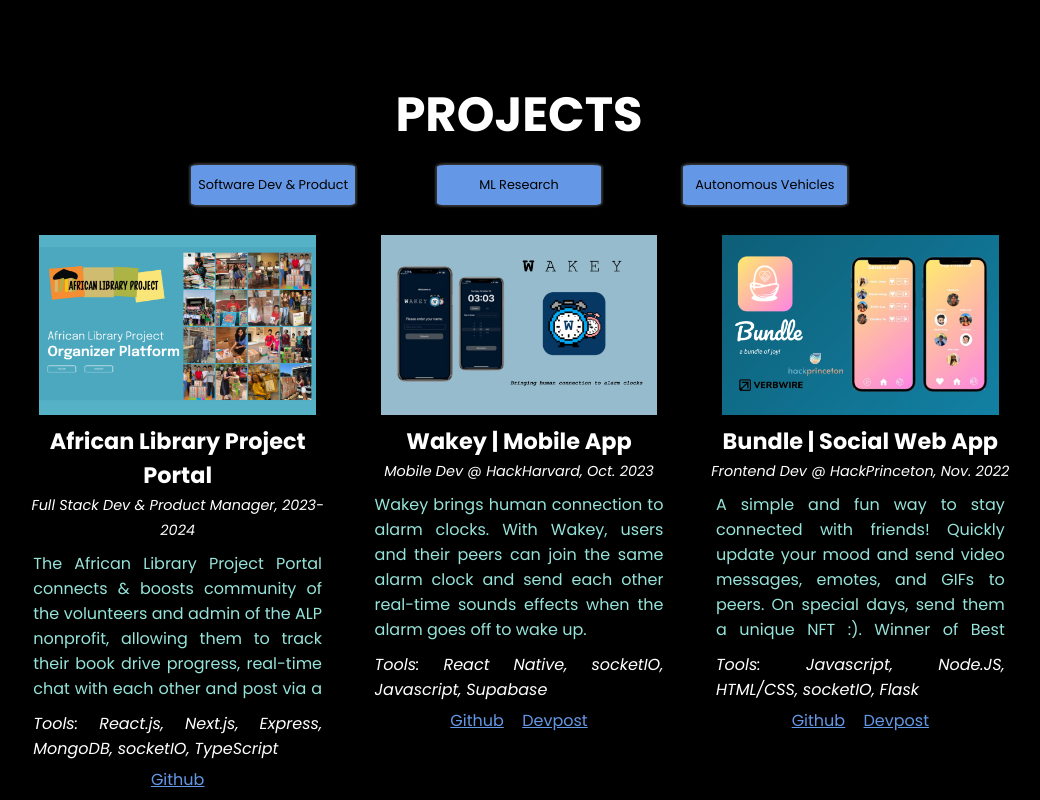
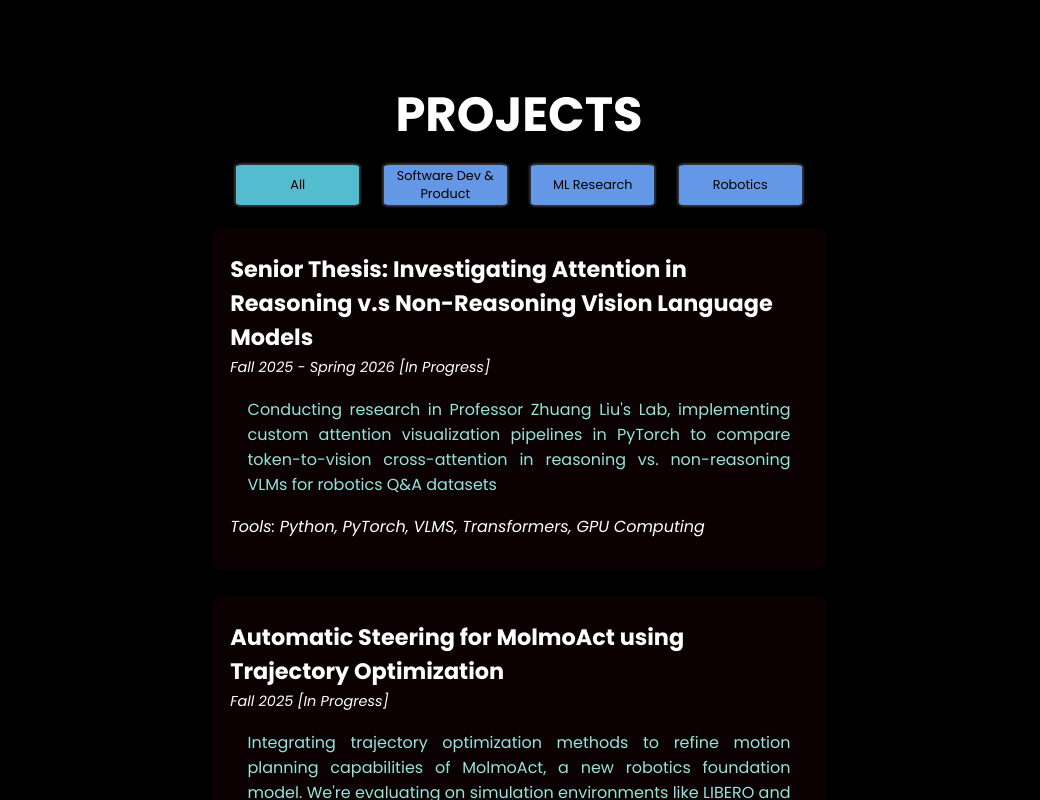
Before and after one commit to emluo555/personal-website, a Next.js app: page / in a window 1280 px wide. Shown: the part 800-1600 px from the top of the page, without its empty margins (121-1161 px from the left). Built offline with nearby package versions, Linux system fonts and the light colour scheme.

Commit message:
new projects display + project updates

```diff
--- a/app/Components/ProjectCard.jsx
+++ b/app/Components/ProjectCard.jsx
@@ -10,10 +10,11 @@
 import orf from "../../public/orf.png"
 import irom from "../../public/irom.png"
 import pcis from "../../public/pcis.png"
+import clip from "../../public/clipanything.png"
 
 
 
-const ProjectCard =({title, imgLink, date, role, description, tools, githubLink, devpostLink, otherLink})=>{
+const ProjectCard =({title, imgLink, date, role, description, tools, githubLink, devpostLink, otherLink, startDate})=>{
     const imgs = {
         "alp": alp,
         "wakey": wakey,
@@ -23,14 +24,17 @@
         "solar": solar,
         "orf": orf,
         "irom": irom,
-        "pcis": pcis
+        "pcis": pcis,
+        "clip": clip
     }
-    let source = imgs[imgLink].src
+    const hasImage = imgLink && imgLink !== "" && imgs[imgLink];
+    let source = hasImage ? imgs[imgLink].src : null;
 
     return(
         <div className={styles.pjc_container}>
-            <img src={source} width={"90%"}  ></img>
-            <h1 style={{fontSize:'140%', marginTop:'3%'}}>{title}</h1>
+            <div className = {styles.pjc_content}>
+                <div className = {styles.pjc_text}>
+                    <h1 style={{fontSize:'140%', marginTop:'1%'}}>{title}</h1>
                     {role != "" ? <span style={{display:'inline'}}><p className={styles.role}>{role}, </p><p className={styles.date}>{date}</p></span>
                     :  <span style={{display:'inline'}}><p className={styles.date}>{date}</p></span>}
 
@@ -53,6 +57,15 @@
                         <a href = {otherLink} target="_blank">Website</a>
                     }
                     </div>
+                </div>
+                {hasImage && (
+                    <div className={styles.pjc_image}>
+                        <img src={source} alt={title} />
+                    </div>
+                )}
+            </div>
+
+
 
         </div>
     )
--- a/app/Components/Projects.jsx
+++ b/app/Components/Projects.jsx
@@ -10,12 +10,32 @@
 
 
 const Projects =()=>{
-    const [currButton, setCurrButton]= useState(0)
+    const [currButton, setCurrButton]= useState('all')
     const contentRef = useRef(null)
 
     const swe = data.SWE_projs
     const ML = data.ML_projs
     const AV = data.AV_projs
+
+    const getAllProjects = () => {
+      const allProjects = [];
+      Object.entries(swe).forEach(([key, project]) => {
+        allProjects.push({ ...project, key: `swe-${key}`, category: 'Software Dev & Product' });
+      });
+      Object.entries(ML).forEach(([key, project]) => {
+        allProjects.push({ ...project, key: `ml-${key}`, category: 'ML Research' });
+      });
+      Object.entries(AV).forEach(([key, project]) => {
+        allProjects.push({ ...project, key: `av-${key}`, category: 'Autonomous Vehicles' });
+      });
+
+      // sort by date
+      return allProjects.sort((a, b) => {
+        const dateA = new Date(a.startDate);
+        const dateB = new Date(b.startDate);
+        return dateB - dateA;
+      });
+    };
 
     const projectsRef = useRef(null);
 
@@ -55,72 +75,76 @@
     }
   };
 
+  const renderProjects = () => {
+
+    if (currButton === "all") {
+      return getAllProjects().map((project) => {
+        const { key, ...projectProps } = project; // Destructure to separate key from other props
+        return (
+          <div key={key} style={{ marginBottom: '1.5rem' }}>
+            <ProjectCard {...projectProps} />
+          </div>
+        );
+      });
+    }
+    //   return getAllProjects().map((project) => (
+    //     <div key={project.key} style={{ marginBottom: '1.5rem' }}>
+    //       <ProjectCard {...project} />
+    //     </div>
+    //   ));
+    // }
+    if (currButton === 'swe') {
+      return Object.entries(swe).map(([key, project]) => (
+        <div key={key} style={{ marginBottom: '1.5rem' }}>
+          <ProjectCard {...project} />
+        </div>
+      ));
+    }
+
+    if (currButton === 'ml') {
+      return Object.entries(ML).map(([key, project]) => (
+        <div key={key} style={{ marginBottom: '1.5rem' }}>
+          <ProjectCard {...project} />
+        </div>
+      ));
+    }
+
+    if (currButton === 'av') {
+      return Object.entries(AV).map(([key, project]) => (
+        <div key={key} style={{ marginBottom: '1.5rem' }}>
+          <ProjectCard {...project} />
+        </div>
+      ));
+    }
+  }
+
     return(
         <div ref={projectsRef} className="container" id="projects" style={{height:"100vh"}}>
             <div className={`animate ${styles.projects}`}>
                 <h1>PROJECTS</h1>
                 <div className={`animate ${styles.button_grid}`}>
-                    <button onClick={()=>handleButtonClick(0)}>
+                  <button onClick={()=>handleButtonClick('all')}
+                    className={currButton === 'all' ? styles.selected : ''}>
+                        All
+                    </button>
+                    <button onClick={()=>handleButtonClick('swe')}
+                      className={currButton === 'swe' ? styles.selected : ''}>
                         Software Dev & Product
                     </button>
-                    <button onClick={()=>handleButtonClick(1)}>
+                    <button onClick={()=>handleButtonClick('ml')}
+                      className={currButton === 'ml' ? styles.selected : ''}>
                         ML Research
                     </button>
-                    <button onClick={()=>handleButtonClick(2)}>
-                        Autonomous Vehicles
+                    <button onClick={()=>handleButtonClick('av')}
+                      className={currButton === 'av' ? styles.selected : ''}>
+                        Robotics
                     </button>
                     {/* <Image src={require('../alp.png')} /> */}
 
                 </div>
                 <div ref={contentRef} className = {`animate ${styles.projects_container}` }>
-                {currButton == 0 &&
-                    Object.entries(swe).map(([key, project]) => (
-                        <div className = {styles.project_item} key={key}><ProjectCard
-                          key={key}
-                          title={project.title}
-                          date={project.date}
-                          imgLink={project.imgLink}
-                          role={project.role}
-                          description={project.description}
-                          tools={project.tools}
-                          githubLink={project.githubLink}
-                          devpostLink={project.devpostLink}
-                          otherLink={project.otherLink}
-                        /></div>
-                      ))}
-                    {currButton == 1 &&
-                    Object.entries(ML).map(([key, project]) => (
-                        <div className = {styles.project_item}><ProjectCard
-                          key={key}
-                          title={project.title}
-                          date={project.date}
-                          imgLink={project.imgLink}
-                          role={project.role}
-                          description={project.description}
-                          tools={project.tools}
-                          githubLink={project.githubLink}
-                          devpostLink={project.devpostLink}
-                          otherLink={project.otherLink}
-                        /></div>
-                      ))}
-                    {currButton == 2 &&
-                    Object.entries(AV).map(([key, project]) => (
-                        <div className = {styles.project_item}><ProjectCard
-                          key={key}
-                          title={project.title}
-                          date={project.date}
-                          imgLink={project.imgLink}
-                          role={project.role}
-                          description={project.description}
-                          tools={project.tools}
-                          githubLink={project.githubLink}
-                          devpostLink={project.devpostLink}
-                          otherLink={project.otherLink}
-                        /></div>
-                      ))}
+                  {renderProjects()}
                 </div>
-
-
             </div>
             <div style={{height:"200px"}}></div>
         </div>
--- a/app/Components/Projects.module.css
+++ b/app/Components/Projects.module.css
@@ -13,6 +13,8 @@
     justify-content: space-around;
     position:relative;
     top:10%;
+    max-width: 60%;
+    margin-top: 2%;
 }
 .project_item {
     flex: 0 1 calc(30% );
@@ -26,7 +28,7 @@
 
 .button_grid {
     margin:1%;
-    width:80%;
+    width:60%;
     display:flex;
     justify-content: space-evenly;
     min-height:40px;
@@ -52,16 +54,22 @@
     background-color: rgb(31, 61, 106);
     transition: 0.4s;
 }
-.button_grid button:active {
+/* .button_grid button:active {
     background-color: rgb(44, 80, 134);
+} */
+.button_grid button.selected {
+    background-color: rgb(84, 188, 207);
 }
 /* project card */
 .pjc_container {
     display:flex;
     flex-direction: column;
     align-items: center;
-    text-align:center;
-    margin-top:10%;
+    /* text-align:center; */
+    margin-top:0.5%;
+    background-color:rgb(11, 1, 3);
+    border-radius: 8px;
+    padding: 3%;
 }
 .role {
     display: inline;
@@ -90,18 +98,55 @@
 .tools {
     font-style: italic;
     text-align: justify;
-    padding: 0 3% ;
+    /* padding: 0 3% ; */
 }
 .link_container {
     margin-top: 2%;
     display: flex;
     width:100%;
-    justify-content: center;
+    /* justify-content: center; */
 
 }
 .link_container a {
     text-decoration: underline;
     color: rgb(100, 152, 230);
-    margin-left: 3%;
-    margin-right: 3%
+    /* margin-left: 3%; */
+    margin-right: 3%;
 }
+.pjc_content {
+    display: flex;
+    gap: 2rem;
+    align-items: center;
+}
+
+.pjc_text {
+    flex: 1;
+    min-width: 0; /* Allows text to shrink properly */
+    flex-direction: column;
+    align-items: left;
+}
+
+.pjc_image {
+    flex: 0 0 40%; /* Takes up 40% of the width, doesn't grow or shrink */
+    max-width: 400px;
+}
+
+.pjc_image img {
+    width: 100%;
+    height: auto;
+    border-radius: 8px;
+    object-fit: cover;
+}
+
+/* stack vertically on smaller screens */
+@media (max-width: 768px) {
+    .pjc_content {
+        flex-direction: column;
+    }
+
+    .pjc_image {
+        flex: 0 0 auto;
+        max-width: 100%;
+        width: 90%;
+    }
+}
--- a/app/data/projects.json
+++ b/app/data/projects.json
@@ -1,5 +1,17 @@
 {
     "SWE_projs": {
+        "AWS": {
+            "title": "Amazon Web Services",
+            "date":"Summer 2025",
+            "imgLink":"",
+            "role":"Software Development Intern",
+			"description": "Interned on the AWS Transcribe team, where I built and deployed a new job scheduler system using AWS services that reduced average customer wait times during \"noisy neighbor\" traffic events by 70%. ",
+            "tools":"Java, AWS Lambda, AWS Simple Queue Service, CloudWatch, DynamoDB, AWS Throttling",
+            "githubLink":"",
+            "devpostLink":"",
+            "otherLink":"",
+            "startDate": "2025-11-11"
+        },
 		"ALP": {
             "title": "African Library Project Portal",
             "date":"2023-2024",
@@ -9,7 +21,20 @@
             "tools":"React.js, Next.js, Express, MongoDB, socketIO, TypeScript",
             "githubLink":"https://github.com/Hack4Impact-Princeton/alp-portal",
             "devpostLink":"",
-            "otherLink":""
+            "otherLink":"",
+            "startDate": "2025-11-10"
+        },
+        "OpusClip": {
+            "title": "OpusClip",
+            "date":"Summer 2024",
+            "imgLink":"clip",
+            "role":"AI Product Management Intern",
+			"description": "OpusClip is a start-up that uses AI to turn long form videos into short form clips. As a PM Intern, I focused on the launch of ClipAnything, analyzing data from 5K+ users during our initial beta phase to convert into actionable changes. I also conducted systematic prompt engineering to improve the output quality of ClipAnything's Judge LLM. Towards the end of the internship, I led the sunset plan of the legacy video editing platform, setting the timelines and writing emails to existing users.",
+            "tools":"Agile Development, Data Analysis, Documentation, Prompt Engineering",
+            "githubLink":"",
+            "devpostLink":"",
+            "otherLink":"https://www.opus.pro/clipanything",
+            "startDate": "2025-11-10"
         },
 
         "Wakey": {
@@ -21,7 +46,8 @@
             "tools":"React Native, socketIO, Javascript, Supabase",
             "githubLink":"https://github.com/Need-a-taco/Wakey",
             "devpostLink":"https://devpost.com/software/wakey",
-            "otherLink":""
+            "otherLink":"",
+            "startDate": "2025-11-08"
         },
         "Bundle": {
             "title": "Bundle | Social Web App",
@@ -32,10 +58,47 @@
             "tools":"Javascript, Node.JS, HTML/CSS, socketIO, Flask",
             "githubLink":"https://github.com/derekgeng15/HackPrinceton22",
             "devpostLink":"https://devpost.com/software/bundle-6peq3f",
-            "otherLink":""
+            "otherLink":"",
+            "startDate": "2025-11-07"
         }
     },
     "ML_projs": {
+        "MLLM": {
+            "title": "Senior Thesis: Investigating Attention in Reasoning v.s Non-Reasoning Vision Language Models",
+            "date":"Fall 2025 - Spring 2026 [In Progress]",
+            "imgLink":"",
+            "role":"",
+			"description": "Conducting research in Professor Zhuang Liu's Lab, implementing custom attention visualization pipelines in PyTorch to compare token-to-vision cross-attention in reasoning vs. non-reasoning VLMs for robotics Q&A datasets",
+            "tools":"Python, PyTorch, VLMS, Transformers, GPU Computing",
+            "githubLink":"",
+            "devpostLink":"",
+            "otherLink":"",
+            "startDate": "2025-11-12"
+        },
+        "NLP": {
+            "title": "Extending Emergent Misalignment",
+            "date":"April - May 2025",
+            "imgLink":"",
+            "role":"NLP Research",
+			"description": "Explored how large language models can become misaligned during fine-tuning by replicating and extending experiments from Betley et al. I finetuned and evaluated models like GPT-4o, Qwen, and LLaMA across multiple languages, and designed a custom realignment test pipeline using the OpenAI API to analyze behavioral shifts.",
+            "tools":"Python, PyTorch, LoRA Fine-tuning",
+            "githubLink":"https://github.com/emluo555/nlp-emergent-misalignment",
+            "devpostLink":"",
+            "otherLink":"",
+            "startDate": "2025-11-11"
+        },
+        "CamBEV+": {
+            "title": "CamBEV+: Birds-Eye-View Images for Night-Time Autonomous Driving ",
+            "date":"Jan - May 2025",
+            "imgLink":"",
+            "role":"Undergraduate Research (Advised by Prof. Olga Russakovsky)",
+			"description": "Expanding on the BEVCar paper, built a surround view camera to bird's-eye-view perception pipeline aimed at improving autonomous driving specifically in low-light conditions. I integrated image enhancement models like MIRNet and glare reduction techniques to boost visibility and evaluated object detection and map segmentation performance on the nuScenes dataset.",
+            "tools":"Python, PyTorch, MIRNet, OpenCV, nuScenes Dataset",
+            "githubLink":"https://github.com/emluo555/CamToBEV",
+            "devpostLink":"",
+            "otherLink":"",
+            "startDate": "2025-11-11"
+        },
         "TryOnDiffusion": {
             "title": "TryOnFull: A Modification of TryOnDiffusion",
             "date":"April-May 2024",
@@ -45,7 +108,8 @@
             "tools":"PyTorch, Python Image Preprocessing, Diffusion Models, GPU Computing, SLURM",
             "githubLink":"https://github.com/emluo555/tryondiffusion2.0",
             "devpostLink":"",
-            "otherLink":""
+            "otherLink":"",
+            "startDate": "2025-11-10"
         },
         "StereoDiffusionM": {
             "title": "StereoDiffusionM: Diffusion Stereo Image Generation using Marigold Depth Estimation",
@@ -56,7 +120,8 @@
             "tools":"Python, PyTorch, Diffusion Models, GPU Computing, SLURM",
             "githubLink":"https://github.com/emluo555/StereoDiffusionM",
             "devpostLink":"",
-            "otherLink":""
+            "otherLink":"",
+            "startDate": "2025-11-10"
         },
         "NJIT_CNN": {
             "title": "Predicting Solar Flare Indices using SHARP Parameters and Line-of-Sight Magnetograms",
@@ -67,55 +132,61 @@
             "tools":"Python, scikit-learn, PyTorch, Excel, Python Data Analysis",
             "githubLink":"",
             "devpostLink":"",
-            "otherLink":"https://centers.njit.edu/spaceweather/"
+            "otherLink":"https://centers.njit.edu/spaceweather/",
+            "startDate": "2025-11-08"
         }
     },
     "AV_projs": {
+        "MolmoAct": {
+            "title": "Automatic Steering for MolmoAct using Trajectory Optimization",
+            "date":"Fall 2025 [In Progress]",
+            "imgLink":"",
+            "role":"",
+			"description": "Integrating trajectory optimization methods to refine motion planning capabilities of MolmoAct, a new robotics foundation model. We're evaluating on simulation environments like LIBERO and SimplerENV",
+            "tools":"Action Reasoning Models, Traj Opt, iLQR, Simulation",
+            "githubLink":"",
+            "devpostLink":"",
+            "otherLink":"",
+            "startDate": "2025-11-12"
+        },
+        "ECE346": {
+            "title": "Intelligent Robotic Systems: Truck Lab",
+            "date":"April - May 2025",
+            "imgLink":"",
+            "role":"",
+			"description": "Programmed an autonomous mini-truck to navigate a predefined path and avoid obstacles using the Iterative Linear Quadratic Regulator (ILQR) algorithm within the ROS framework. Designed and integrated a real-time safety filter that dynamically adjusted or overrode unsafe trajectories based on ILQR cost evaluations.",
+            "tools":"Python, ROS, ILQR, RViz",
+            "githubLink":"",
+            "devpostLink":"",
+            "otherLink":"",
+            "startDate": "2025-11-11"
+        },
         "TSA": {
             "title": "Transportation Systems Analysis",
-            "date":"Fall'24 - Spring'25, In Progress",
+            "date":"Fall 2024",
             "imgLink":"orf",
             "role":"",
-			"description": "Examining transportation from both the tech & policy planning perspectives; analyzing case studies for autonomous vehicle systems, GPS-based route guidance, Production & Attraction traffic density, etc. The goal is to provide practical insights into the planning and decision-making processes within the industry.",
+			"description": "Examined transportation from both the tech & policy planning perspectives; analyzed case studies for autonomous vehicle systems, GPS-based route guidance, Production & Attraction traffic density, etc. The goal is to provide practical insights into the planning and decision-making processes within the industry.",
             "tools":"Systems Analysis, Excel, Current News Synthesis",
             "githubLink":"",
             "devpostLink":"",
-            "otherLink":""
-        },
-        "FMCW": {
-            "title": "FMCW LIDAR Research",
-            "date":"Fall'24 - Spring'25, In Progress",
-            "imgLink":"pcis",
-            "role":"Princeton Computational Imaging Lab",
-			"description": "Conducting research on FMCW LIDAR techniques for self-driving vehicles' depth estimation systems, focusing on examining affects of difficult weather conditions on sensor perception.",
-            "tools":"Python, Imaging",
-            "githubLink":"",
-            "devpostLink":"",
-            "otherLink":""
+            "otherLink":"",
+            "startDate": "2025-11-10"
         },
 
         "Robotics": {
             "title": "Intro to Robotics",
-            "date":"Fall'24, In Progress",
+            "date":"Fall 2024",
             "imgLink":"irom",
             "role":"",
-			"description": "Learning theoretical and algorithmic principles behind robotic systems, with topics such as motion planning, control, localization, mapping, and vision. Working with quadrotor drones to be able to eventually implement a vision-based obstacle avoidance controller.",
-            "tools":"Theory, Python, Drone Lab",
+			"description": "Learned theoretical and algorithmic principles behind robotic systems, with topics such as motion planning, control, localization, mapping, and vision. Implemented vision-based obstacle avoidance on Crazyflie drones.",
+            "tools":"Classical Planning, Python, OpenCV, Drones",
             "githubLink":"",
             "devpostLink":"",
-            "otherLink":""
+            "otherLink":"",
+            "startDate": "2025-11-10"
         }
-    },
-    "ClipAnything": {
-            "title": "ClipAnything A/B Testing",
-            "date":"Summer 2024",
-            "imgLink":"clipanything",
-            "role":"AI PM Intern @ OpusClip",
-			"description": "",
-            "tools":"Data Analysis, Prompt Engineering, Agile Development",
-            "githubLink":"",
-            "devpostLink":"",
-            "otherLink":"https://www.opus.pro/clipanything"
-        }
+    }
+
 
 }
```
Lines whose indentation alone changed are shown as unchanged.
